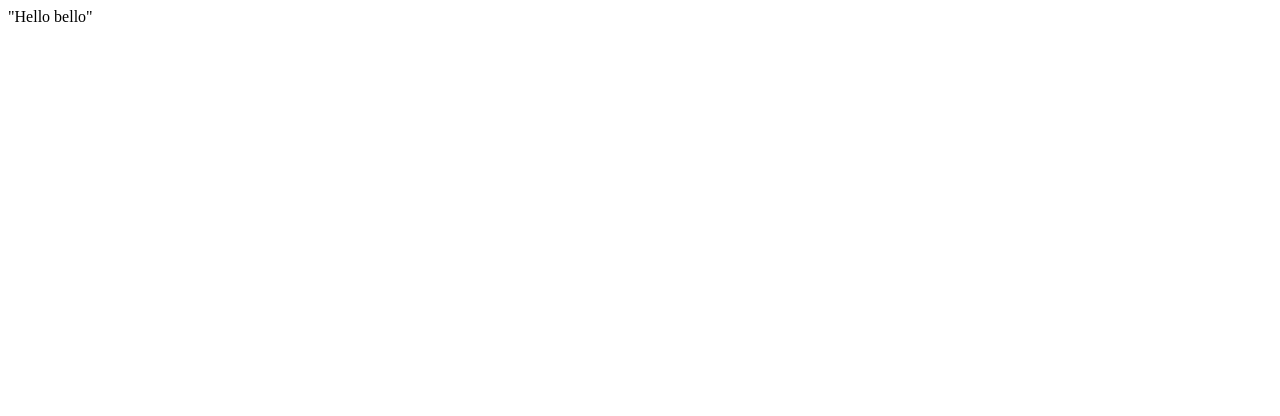
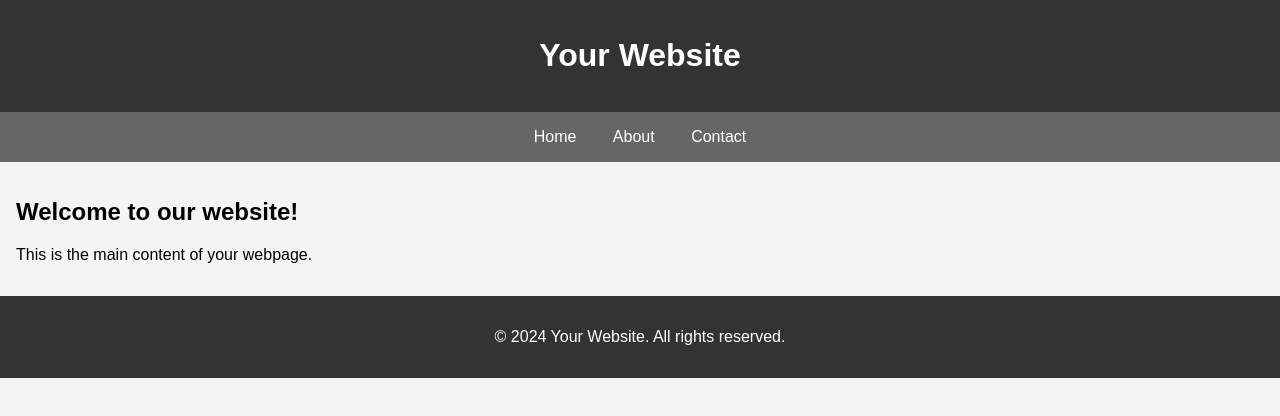
Before and after one commit to katakreinicker/katakreinicker.github.io, a plain HTML site: page index.html in a window 1280 px wide. Drawn offline with Linux system fonts and the light colour scheme.

Commit message:
Update index.html

```diff
--- a/index.html
+++ b/index.html
@@ -1 +1,71 @@
-"Hello bello"
+
+<!DOCTYPE html>
+<html lang="en">
+
+<head>
+    <meta charset="UTF-8">
+    <meta name="viewport" content="width=device-width, initial-scale=1.0">
+    <title>Your Webpage Title</title>
+    <style>
+        body {
+            font-family: Arial, sans-serif;
+            margin: 0;
+            padding: 0;
+            background-color: #f4f4f4;
+        }
+
+        header {
+            background-color: #333;
+            color: #fff;
+            text-align: center;
+            padding: 1em 0;
+        }
+
+        nav {
+            background-color: #666;
+            color: #fff;
+            padding: 1em;
+            text-align: center;
+        }
+
+        nav a {
+            color: #fff;
+            text-decoration: none;
+            margin: 0 1em;
+        }
+
+        main {
+            padding: 1em;
+        }
+
+        footer {
+            background-color: #333;
+            color: #fff;
+            text-align: center;
+            padding: 1em 0;
+        }
+    </style>
+</head>
+
+<body>
+    <header>
+        <h1>Your Website</h1>
+    </header>
+
+    <nav>
+        <a href="#">Home</a>
+        <a href="#">About</a>
+        <a href="#">Contact</a>
+    </nav>
+
+    <main>
+        <h2>Welcome to our website!</h2>
+        <p>This is the main content of your webpage.</p>
+    </main>
+
+    <footer>
+        <p>&copy; 2024 Your Website. All rights reserved.</p>
+    </footer>
+</body>
+
+</html>
```
